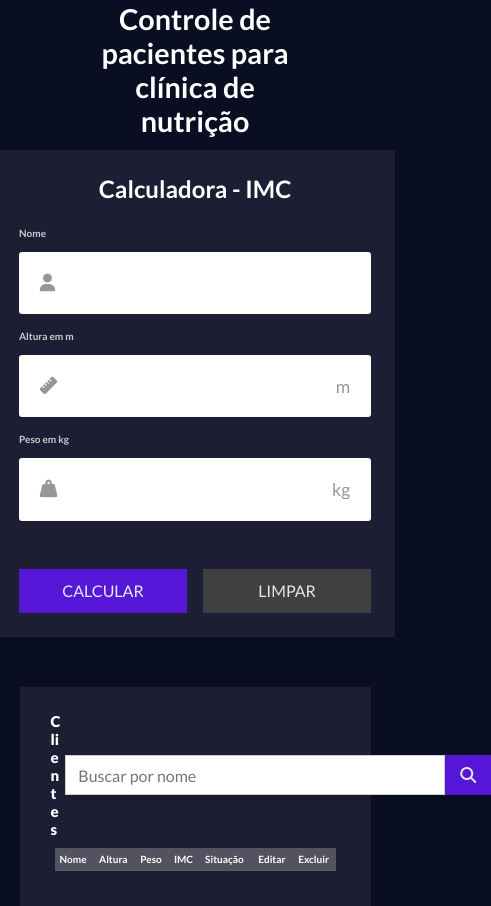
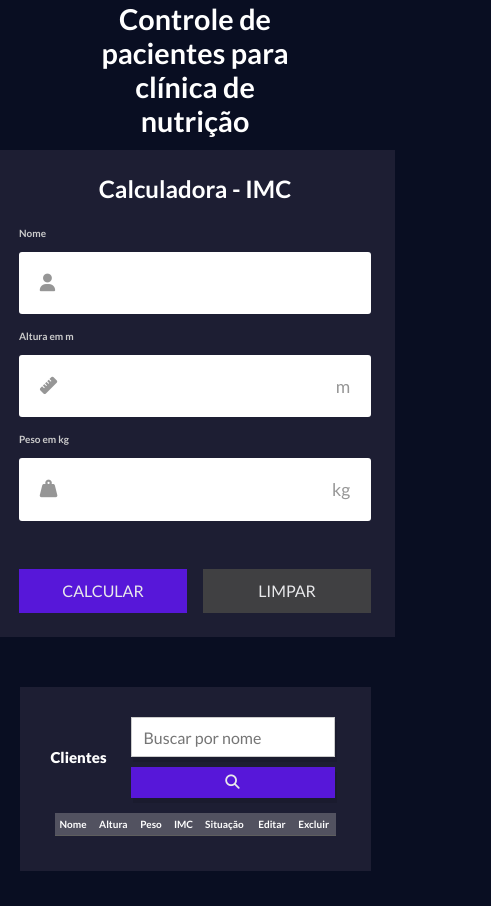
Before and after one commit to GiigADS2023/IMC_NutriControl, a website: page index.html in a window 390 px wide. Shown: the whole page, 491 px wide, since content can reach past the window. After the commit the page ends 871 px from the top, so only its background shows below. Drawn offline with nearby package versions, Linux system fonts and the light colour scheme; no server answers.

Commit message:
Responsivo botão de pesquisa

```diff
--- a/assets/js/api.js
+++ b/assets/js/api.js
@@ -2,7 +2,7 @@ const api = {
     async buscarUsuarios() {
         try {
             const response = await axios.get('http://localhost:3000/users');
-            return response.data;  // Axios já retorna os dados no formato JSON
+            return response.data;
         } catch (error) {
             alert('Erro ao buscar usuários');
             throw error;
@@ -11,7 +11,7 @@ const api = {
 
     async criarUsuario(usuario) {
         try {
-            const response = await axios.post('http://localhost:3000/users', usuario); // Passa o objeto direto
+            const response = await axios.post('http://localhost:3000/users', usuario);
             return response.data;
         } catch (error) {
             alert('Erro ao criar usuário');
@@ -21,7 +21,7 @@ const api = {
 
     async atualizarUsuario(id, usuario) {
         try {
-            const response = await axios.put(`http://localhost:3000/users/${id}`, usuario); // Passa o objeto direto
+            const response = await axios.put(`http://localhost:3000/users/${id}`, usuario);
             return response.data;
         } catch (error) {
             alert('Erro ao atualizar usuário');
--- a/assets/style/style.css
+++ b/assets/style/style.css
@@ -445,3 +445,30 @@ td button i {
 td button i:first-child {
     margin-right: 10px;
 }
+
+@media screen and (max-width: 768px) {
+    #search {
+        width: 70%;
+    }
+
+    #search-btn {
+        width: 25%;
+        padding: 0.5rem;
+        font-size: 0.9rem;
+    }
+}
+
+@media screen and (max-width: 480px) {
+    #pesquisar {
+        flex-direction: column;
+    }
+
+    #search {
+        width: 100%;
+        margin-bottom: 10px;
+    }
+
+    #search-btn {
+        width: 100%;
+    }
+}
```
